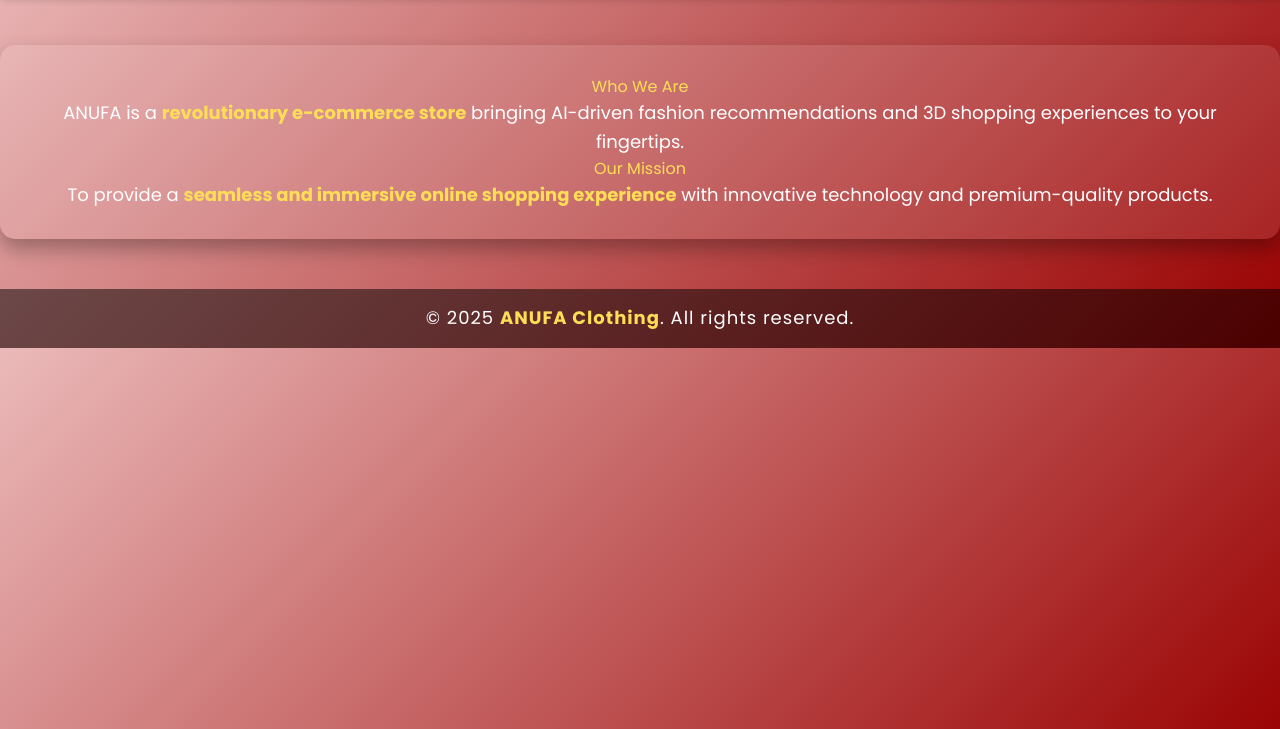
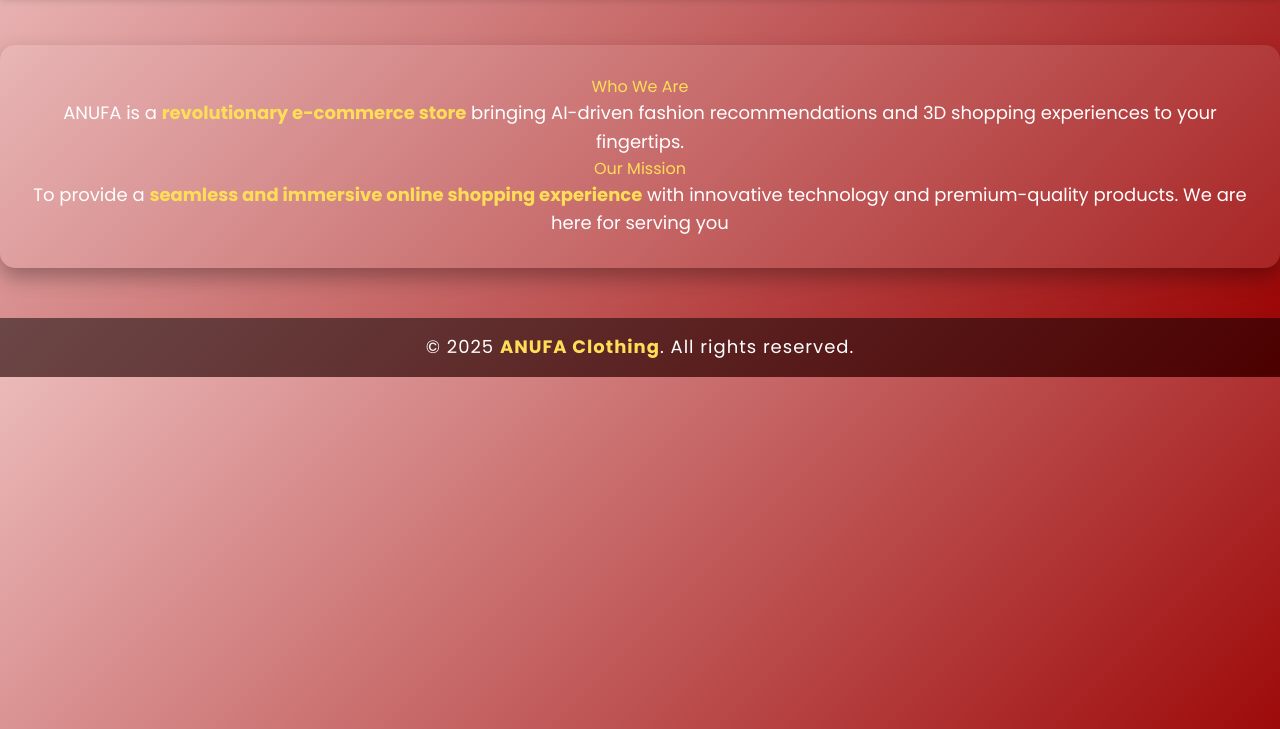
Before and after one commit to anmolkumar8/E-commerce-Website, a plain HTML site: page about.html in a window 1280 px wide. Shown: the part 71-800 px from the top of the page. Drawn offline with nearby package versions, Linux system fonts and the light colour scheme.

Commit message:
Update about.html

```diff
--- a/about.html
+++ b/about.html
@@ -87,7 +87,7 @@
 
 
         <h2>Our Mission</h2>
-        <p>To provide a <span class="highlight">seamless and immersive online shopping experience</span> with innovative technology and premium-quality products.</p>
+        <p>To provide a <span class="highlight">seamless and immersive online shopping experience</span> with innovative technology and premium-quality products. We are here for serving you</p>
     </div>
 
 
```
